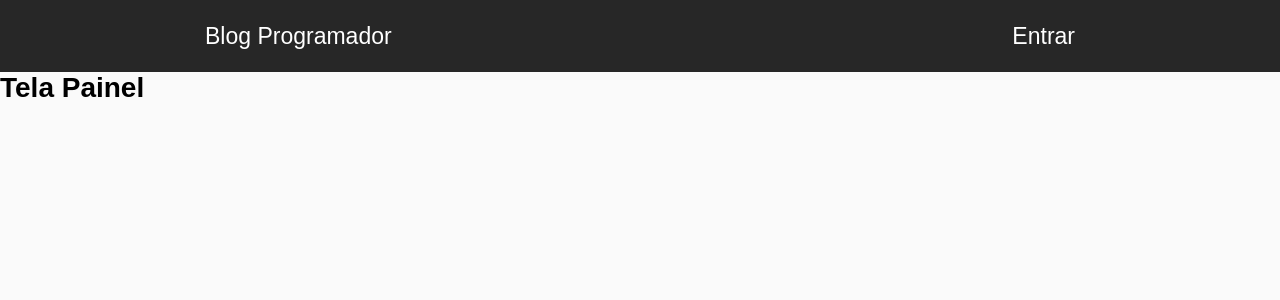
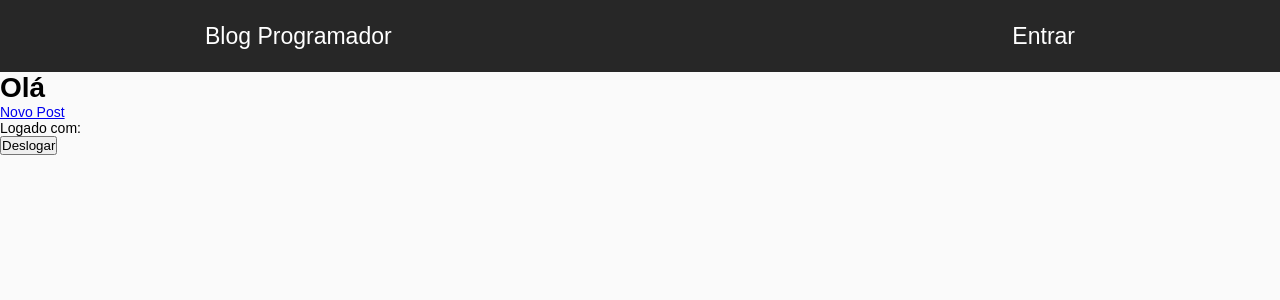
Before and after one commit to ruanlas-learning/blogreact, a React (Create React App) app: page /dashboard in a window 1280 px wide. Shown: the top 300 px of the page. Built offline with nearby package versions, Linux system fonts and the light colour scheme; no server answers; the database is empty; sample sign-in values are in the browser's storage; the HTML template or start-up script is replaced by a standard one.

Commit message:
Criando Painel Administrativo

```diff
--- a/src/components/Dashboard/index.js
+++ b/src/components/Dashboard/index.js
@@ -1,11 +1,47 @@
 import React, { Component } from 'react';
+import {Link, withRouter} from 'react-router-dom';
+import firebase from '../../firebase';
 
-export default class Dashboard extends Component {
+class Dashboard extends Component {
+
+    constructor(props){
+        super(props);
+        this.state = {
+            nome: localStorage.nome,
+            email: localStorage.email
+        };
+        this.logout = this.logout.bind(this);
+    }
+
+    async componentDidMount(){
+        if (!firebase.getCurrent()){
+            this.props.history.replace('/login');
+            return null;
+        }
+
+        firebase.getUserName((info)=> {
+            localStorage.nome = info.val().nome;
+            localStorage.email = firebase.getUserEmail();
+            this.setState({ nome: localStorage.nome, email: localStorage.email });
+        });
+    }
+
+    logout(){
+
+    }
+
     render(){
         return(
-            <div>
-                <h1>Tela Painel</h1>
+            <div id="dashboard">
+                <div className="user-info">
+                    <h1>Olá {this.state.nome}</h1>
+                    <Link to="/dashboard/new">Novo Post</Link>
+                </div>
+                <p>Logado com: {this.state.email}</p>
+                <button onClick={ () => this.logout() }>Deslogar</button>
             </div>
         );
     }
 }
+
+export default withRouter(Dashboard);
--- a/src/firebase.js
+++ b/src/firebase.js
@@ -41,6 +41,23 @@
     getCurrent(){
         return app.auth().currentUser && app.auth().currentUser.email;
     }
+
+    getUserEmail(){
+        if(!app.auth().currentUser){
+            return null;
+        }
+        return app.auth().currentUser.email;
+    }
+
+    async getUserName(callback){
+        if (!app.auth().currentUser){
+            return null;
+        }
+
+        const uid = app.auth().currentUser.uid;
+        await app.database().ref('usuarios').child(uid)
+            .once('value').then(callback);
+    }
 }
 
 export default new Firebase();
```
